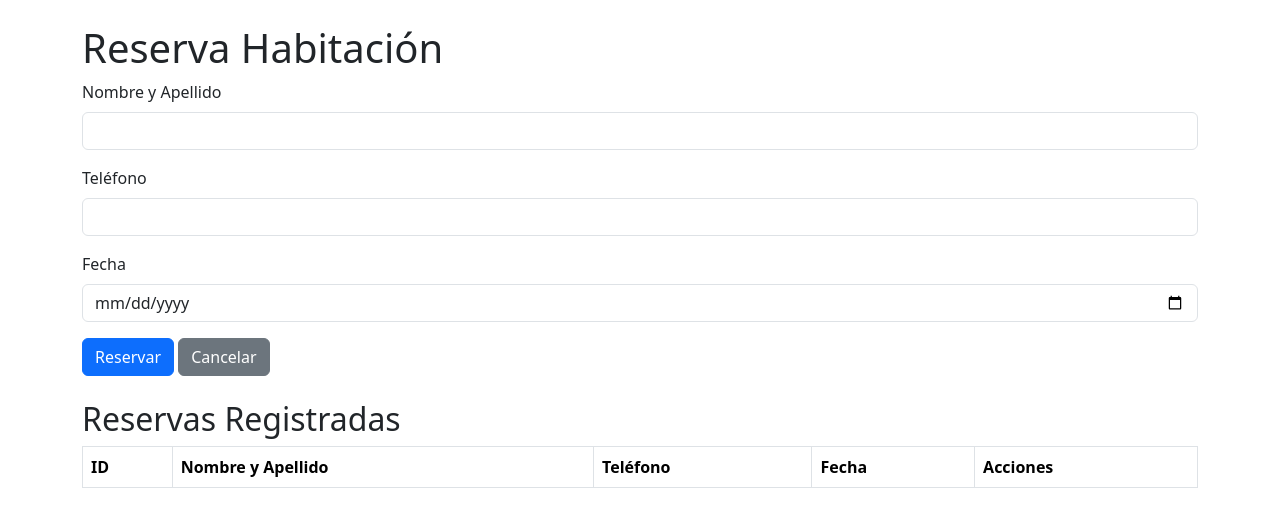
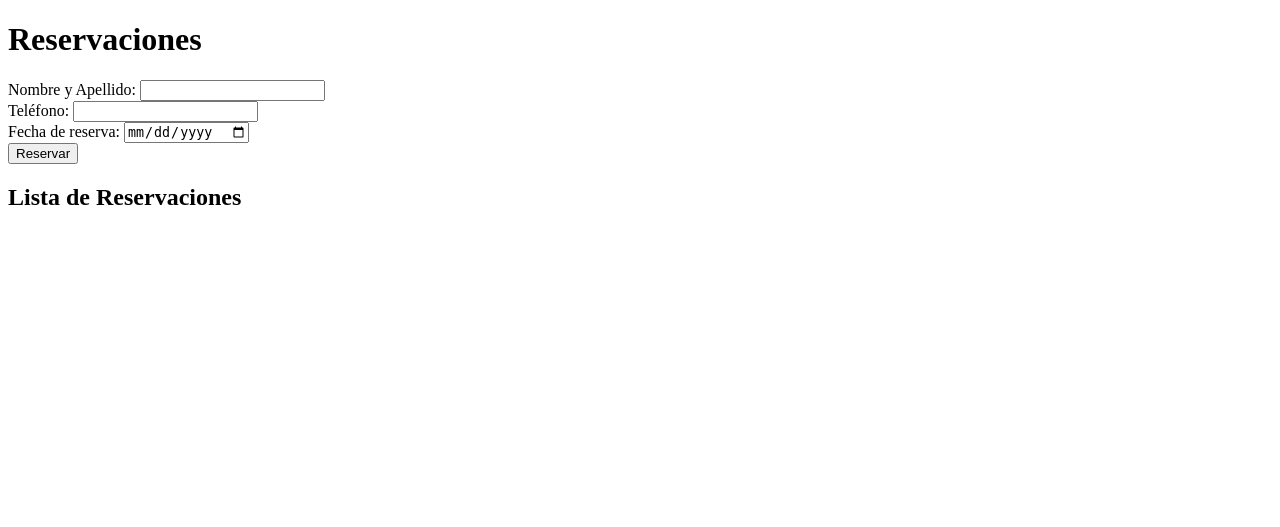
Before and after one commit to Cesar9911/Flask7BJulioMacias, a Flask app: template templates/alumnos.html in a window 1280 px wide. Shown: the top 527 px of the page. Run offline with Flask 3, Linux system fonts and the light colour scheme; the template is opened without the code that fills it, so the values that code supplies are empty; some libraries are stand-ins or nearby versions.

Commit message:
Update alumnos.html

```diff
--- a/templates/alumnos.html
+++ b/templates/alumnos.html
@@ -4,103 +4,78 @@
     <meta charset="UTF-8">
     <meta name="viewport" content="width=device-width, initial-scale=1.0">
     <title>Reserva Habitación</title>
-    <link href="https://cdn.jsdelivr.net/npm/bootstrap@5.3.3/dist/css/bootstrap.min.css" rel="stylesheet">
-    <script src="https://code.jquery.com/jquery-3.7.1.min.js"></script>
+
+    <!-- Agregar librerías de Pusher y jQuery -->
+    <script src="https://js.pusher.com/7.2/pusher.min.js"></script>
+    <script src="https://code.jquery.com/jquery-3.6.0.min.js"></script>
 </head>
 <body>
-    <div class="container mt-4">
-        <h1>Reserva Habitación</h1>
+    <h1>Reservaciones</h1>
 
-        <!-- Formulario para agregar/editar reserva -->
-        <form id="frmReserva" method="post">
-            <input type="hidden" id="id_reserva" name="id_reserva">
-            <div class="mb-3">
-                <label for="nombre_apellido" class="form-label">Nombre y Apellido</label>
-                <input type="text" id="nombre_apellido" name="nombre_apellido" class="form-control" required>
-            </div>
-            <div class="mb-3">
-                <label for="telefono" class="form-label">Teléfono</label>
-                <input type="text" id="telefono" name="telefono" class="form-control" required>
-            </div>
-            <div class="mb-3">
-                <label for="fecha" class="form-label">Fecha</label>
-                <input type="date" id="fecha" name="fecha" class="form-control" required>
-            </div>
-            <button type="submit" class="btn btn-primary">Reservar</button>
-            <button type="reset" class="btn btn-secondary">Cancelar</button>
-        </form>
+    <form id="form-reserva">
+        <input type="hidden" id="id_reserva" name="id_reserva">
+        <label for="nombre_completo">Nombre y Apellido:</label>
+        <input type="text" id="nombre_completo" name="nombre_completo" required>
+        <br>
+        <label for="telefono">Teléfono:</label>
+        <input type="text" id="telefono" name="telefono" required>
+        <br>
+        <label for="fecha">Fecha de reserva:</label>
+        <input type="date" id="fecha" name="fecha" required>
+        <br>
+        <button type="submit">Reservar</button>
+    </form>
 
-        <!-- Tabla de reservas -->
-        <h2 class="mt-4">Reservas Registradas</h2>
-        <table class="table table-bordered">
-            <thead>
-                <tr>
-                    <th>ID</th>
-                    <th>Nombre y Apellido</th>
-                    <th>Teléfono</th>
-                    <th>Fecha</th>
-                    <th>Acciones</th>
-                </tr>
-            </thead>
-            <tbody id="tbodyReservas"></tbody>
-        </table>
-    </div>
+    <h2>Lista de Reservaciones</h2>
+    <ul id="lista-reservas"></ul>
 
     <script>
-        // Función para cargar la lista de reservas
-        function cargarReservas() {
-            $.get("/reservas", function (reservas) {
-                $("#tbodyReservas").html("");
-                reservas.forEach(function (reserva) {
-                    $("#tbodyReservas").append(`
-                        <tr>
-                            <td>${reserva.Id_Reserva}</td>
-                            <td>${reserva.Nombre_Apellido}</td>
-                            <td>${reserva.Telefono}</td>
-                            <td>${reserva.Fecha}</td>
-                            <td>
-                                <button class="btn btn-warning btn-editar" data-id="${reserva.Id_Reserva}">Editar</button>
-                                <button class="btn btn-danger btn-eliminar" data-id="${reserva.Id_Reserva}">Eliminar</button>
-                            </td>
-                        </tr>
-                    `);
+        $(document).ready(function() {
+            // Función para cargar la lista de reservaciones
+            function cargarReservas() {
+                $.ajax({
+                    url: '/reservas',
+                    method: 'GET',
+                    success: function(reservas) {
+                        let lista = $('#lista-reservas');
+                        lista.empty();  // Limpiar la lista
+                        reservas.forEach(function(reserva) {
+                            lista.append(`<li>${reserva.Nombre_Completo} - ${reserva.Telefono} - ${reserva.Fecha}</li>`);
+                        });
+                    }
                 });
-            });
-        }
+            }
 
-        // Cargar reservas al iniciar la página
-        $(document).ready(function () {
+            // Llamar a la función para cargar las reservas al cargar la página
             cargarReservas();
 
-            // Manejar el formulario de guardar
-            $("#frmReserva").submit(function (event) {
+            // Enviar el formulario de reserva
+            $('#form-reserva').on('submit', function(event) {
                 event.preventDefault();
-                $.post("/reservas/guardar", $(this).serialize(), function (response) {
-                    cargarReservas();
-                    $("#frmReserva").trigger("reset");
+                let datos = $(this).serialize();
+                $.ajax({
+                    url: '/reservas/guardar',
+                    method: 'POST',
+                    data: datos,
+                    success: function(response) {
+                        alert(response.message);
+                        $('#form-reserva')[0].reset();  // Limpiar el formulario
+                        cargarReservas();  // Recargar las reservas
+                    }
                 });
             });
 
-            // Editar reserva
-            $(document).on("click", ".btn-editar", function () {
-                const id_reserva = $(this).data("id");
-                $.get("/reservas/editar", { id_reserva: id_reserva }, function (reserva) {
-                    $("#id_reserva").val(reserva.Id_Reserva);
-                    $("#nombre_apellido").val(reserva.Nombre_Apellido);
-                    $("#telefono").val(reserva.Telefono);
-                    $("#fecha").val(reserva.Fecha);
-                });
+            // Configurar Pusher
+            const pusher = new Pusher('73801e00502db5454777', {
+                cluster: 'us2',
+                encrypted: true
             });
 
-            // Eliminar reserva
-            $(document).on("click", ".btn-eliminar", function () {
-                if (!confirm("¿Estás seguro de eliminar esta reserva?")) {
-                    return;
-                }
-                const id_reserva = $(this).data("id");
-                $.post("/reservas/eliminar", { id_reserva: id_reserva }, function () {
-                    cargarReservas();
-                });
+            // Suscribirse al canal y escuchar el evento de actualización
+            const canal = pusher.subscribe('canalReservas');
+            canal.bind('actualizacion', function(data) {
+                alert('La lista de reservaciones ha sido actualizada');
+                cargarReservas();  // Recargar las reservas cuando haya una actualización
             });
         });
     </script>
```
